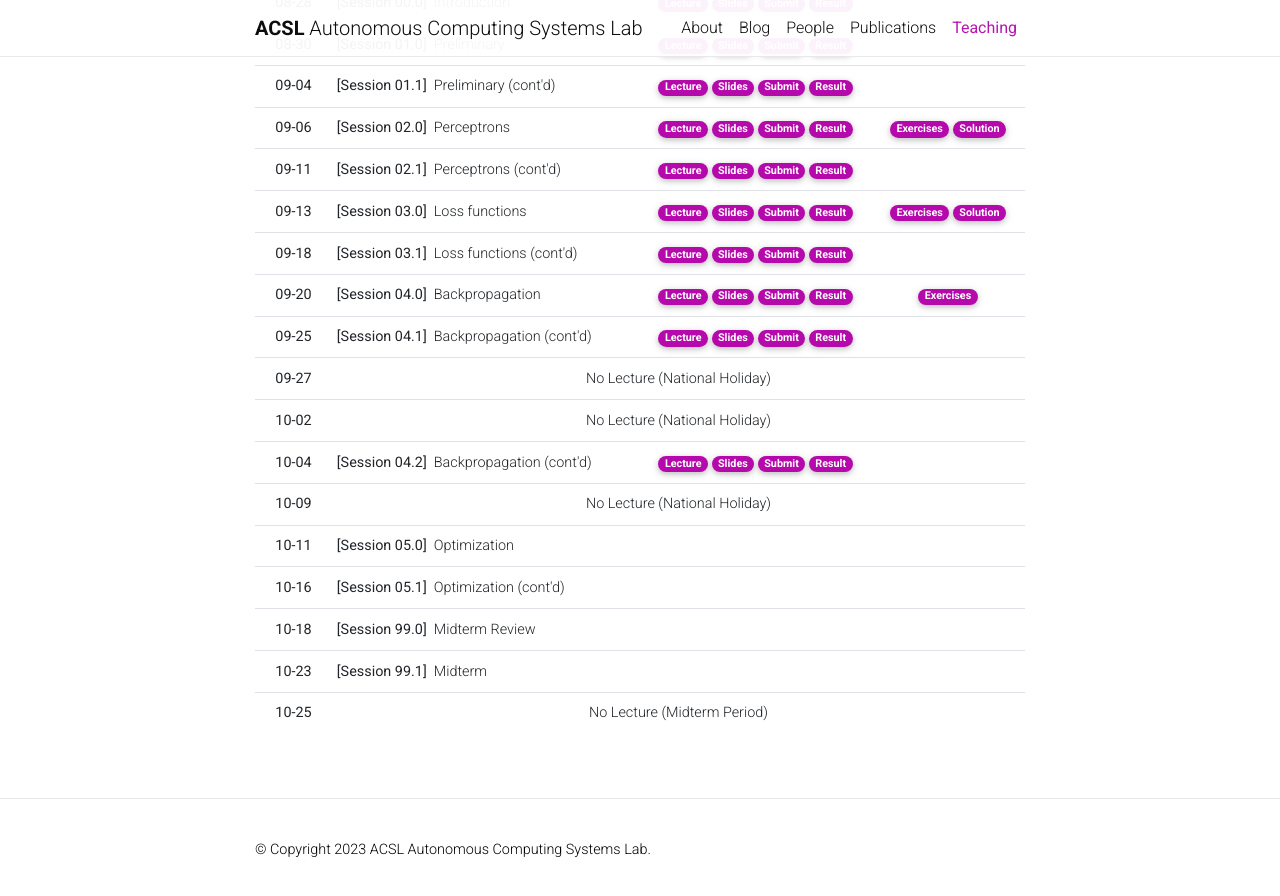
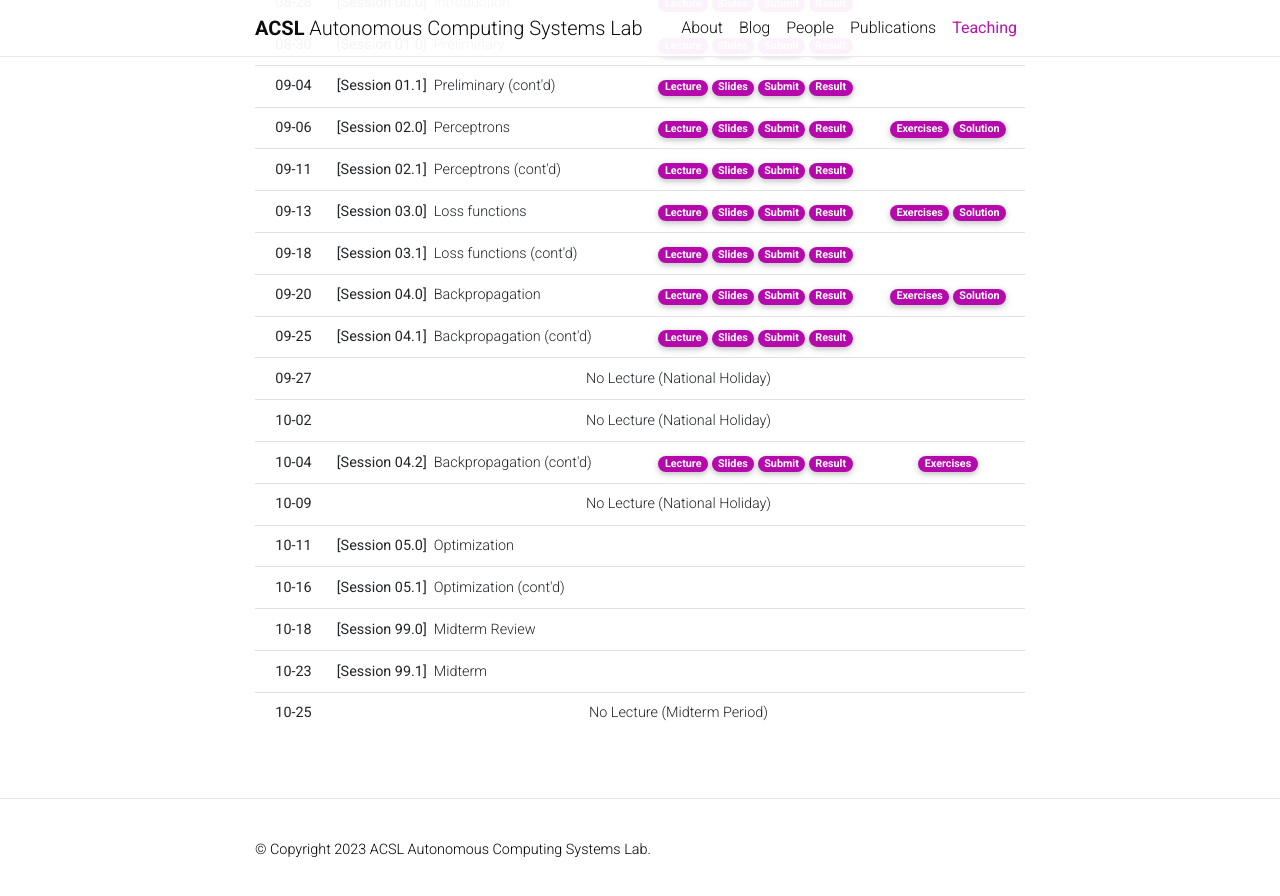
Before and after one commit to Uehwan/Uehwan.github.io, a Jekyll site: the page built from _teaching/aiexplab23fall.md, in a window 1280 px wide and 900 px high, scrolled down 1166 px. Shown: the top 896 px of the window. Built offline with Jekyll 4.4.1, drawn with Linux system fonts in a browser that asks for light colours; nearby versions of some CDN libraries; comment, search, counter and statistics services are not loaded; a style sheet for code colours, icons or effects is not loaded.

Commit message:
recitation

```diff
--- a/_teaching/aiexplab23fall.md
+++ b/_teaching/aiexplab23fall.md
@@ -145,7 +145,7 @@
       </td>
       <td>
         <a href="https://colab.research.google.com/drive/1-1nnBfSplxgUZx904l9vwQ7VIThYfTzy?usp=sharing" target="_blank" class="badge badge-pill" style="background-color:#B509AC;">Exercises</a>
-        <a href="https://colab.research.google.com/drive/1UqCoNw2_JL50U0t5ZeF5oY6PBJbQHVvB?usp=sharing" target="_blank" class="badge badge-pill" style="background-color:#B509AC;"></a>
+        <a href="https://colab.research.google.com/drive/1UqCoNw2_JL50U0t5ZeF5oY6PBJbQHVvB?usp=sharing" target="_blank" class="badge badge-pill" style="background-color:#B509AC;">Solution</a>
       </td>
     </tr>
     <tr>
@@ -176,7 +176,10 @@
         <a href="https://forms.gle/nEcbtQTwKES5b26i7" target="_blank" class="badge badge-pill" style="background-color:#B509AC;">Submit</a>
         <a href="https://docs.google.com/spreadsheets/d/1OScXHqbIxcVh8KOpgWLDshXooFiPX0mkZmSnemklORQ/edit?usp=sharing" target="_blank" class="badge badge-pill" style="background-color:#B509AC;">Result</a>
       </td>
-      <td></td>
+      <td>
+        <a href="https://colab.research.google.com/drive/1AKGwvkCDZnnOMbhvqO5D17iSYIqcsCNf?usp=sharing" target="_blank" class="badge badge-pill" style="background-color:#B509AC;">Exercises</a>
+        <a href="https://colab.research.google.com/drive/1Jd_xswFdWDLFDZi4SH0FMaImDQCpVppp?usp=sharing" target="_blank" class="badge badge-pill" style="background-color:#B509AC;"></a>
+      </td>
     </tr>
     <tr>
       <th scope="row">10-09</th>
```
